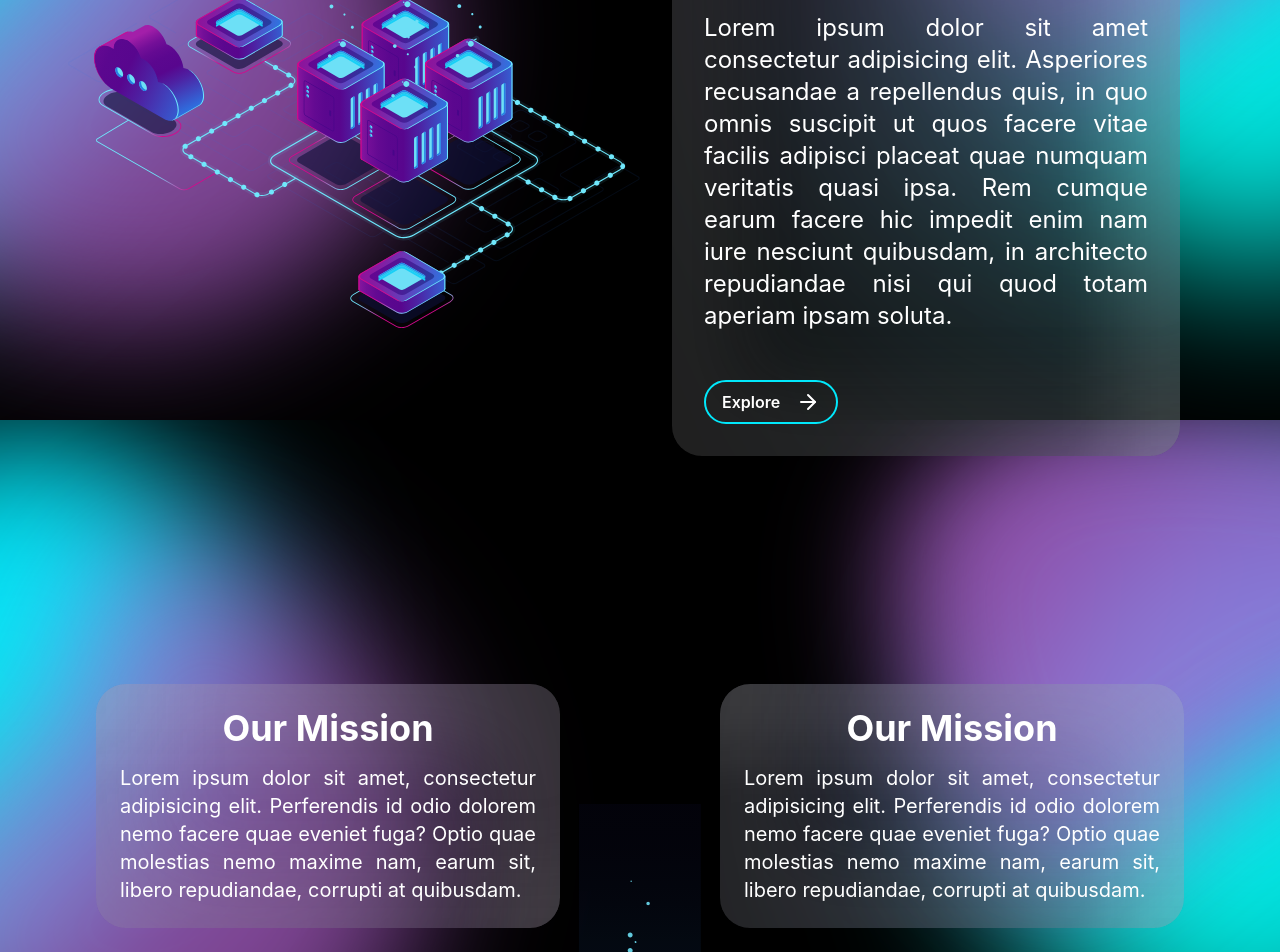
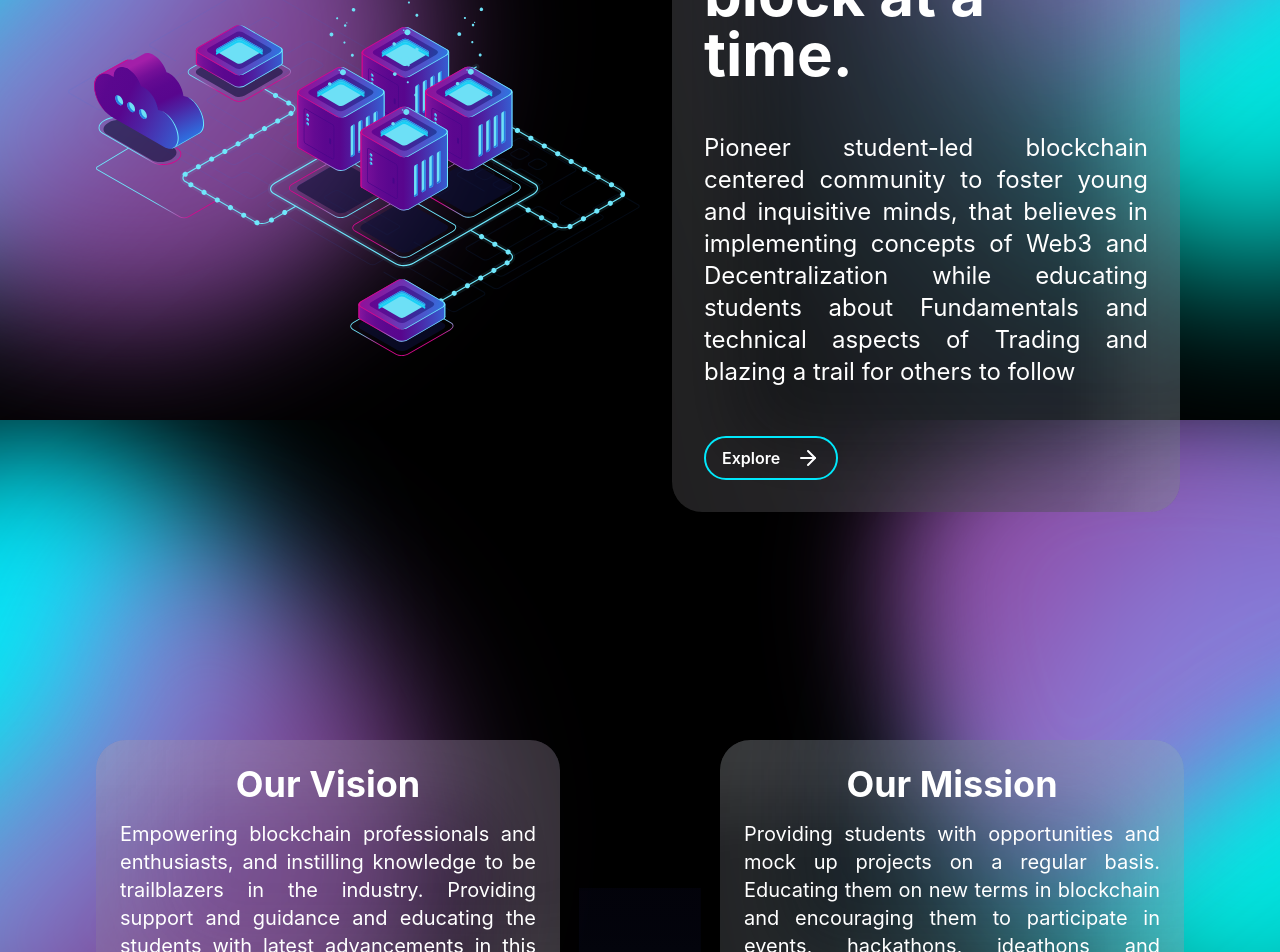
Before and after one commit to sreyom31/blockchainsrm-org, a Next.js app: page / in a window 1280 px wide. Shown: the part 380-1332 px from the top of the page. Built offline with nearby package versions, Linux system fonts and the light colour scheme.

Commit message:
web content

```diff
--- a/components/home/about.tsx
+++ b/components/home/about.tsx
@@ -12,15 +12,15 @@ const About = () => {
       <div className="box p-6 text-white transform duration-300 hover:scale-110">
         <Fade top>
           <p className="text-center font-bold text-4xl md:text-2xl lg:text-4xl mb-4">
-            Our Mission
+            Our Vision
           </p>
         </Fade>
         <Fade bottom>
           <p className="text-justify text-xl md:text-lg lg:text-xl">
-            Lorem ipsum dolor sit amet, consectetur adipisicing elit.
-            Perferendis id odio dolorem nemo facere quae eveniet fuga? Optio
-            quae molestias nemo maxime nam, earum sit, libero repudiandae,
-            corrupti at quibusdam.
+            Empowering blockchain professionals and enthusiasts, and instilling
+            knowledge to be trailblazers in the industry. Providing support and
+            guidance and educating the students with latest advancements in this
+            technology.
           </p>
         </Fade>
       </div>
@@ -32,10 +32,10 @@ const About = () => {
         </Fade>
         <Fade bottom>
           <p className="text-justify text-xl md:text-lg lg:text-xl">
-            Lorem ipsum dolor sit amet, consectetur adipisicing elit.
-            Perferendis id odio dolorem nemo facere quae eveniet fuga? Optio
-            quae molestias nemo maxime nam, earum sit, libero repudiandae,
-            corrupti at quibusdam.
+            Providing students with opportunities and mock up projects on a
+            regular basis. Educating them on new terms in blockchain and
+            encouraging them to participate in events, hackathons, ideathons and
+            conferences.
           </p>
         </Fade>
       </div>
--- a/components/home/landing.tsx
+++ b/components/home/landing.tsx
@@ -11,17 +11,16 @@ const Landing = () => {
           <div className="box m-8 md:m-0 p-8 xl:p-8 2xl:p-12 border-2">
             <div className="mb-4 lg:mb-8">
               <p className="text-4xl md:text-2xl lg:text-4xl xl:text-6xl font-bold">
-                Cool tagline goes here
+                Changing world one block at a time.
               </p>
             </div>
             <div className="lg:my-8 lg:py-4">
               <p className="text-xl md:text-lg lg:text-xl xl:text-2xl text-justify">
-                Lorem ipsum dolor sit amet consectetur adipisicing elit.
-                Asperiores recusandae a repellendus quis, in quo omnis suscipit
-                ut quos facere vitae facilis adipisci placeat quae numquam
-                veritatis quasi ipsa. Rem cumque earum facere hic impedit enim
-                nam iure nesciunt quibusdam, in architecto repudiandae nisi qui
-                quod totam aperiam ipsam soluta.
+                Pioneer student-led blockchain centered community to foster
+                young and inquisitive minds, that believes in implementing
+                concepts of Web3 and Decentralization while educating students
+                about Fundamentals and technical aspects of Trading and blazing
+                a trail for others to follow
               </p>
             </div>
             <div className="mt-4 lg:mt-0">
```
